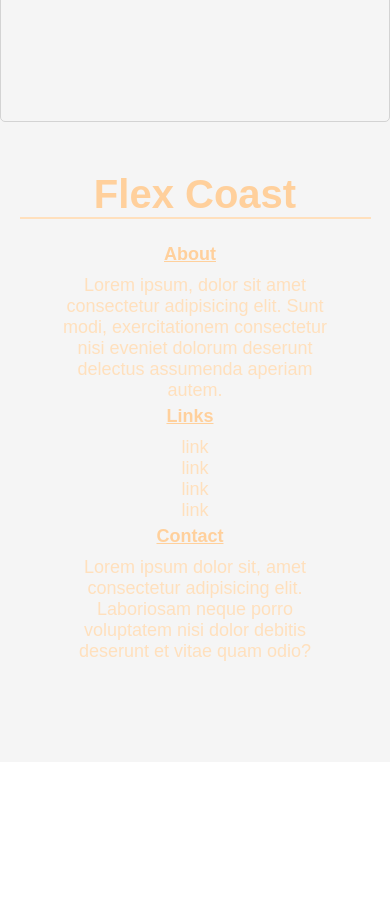
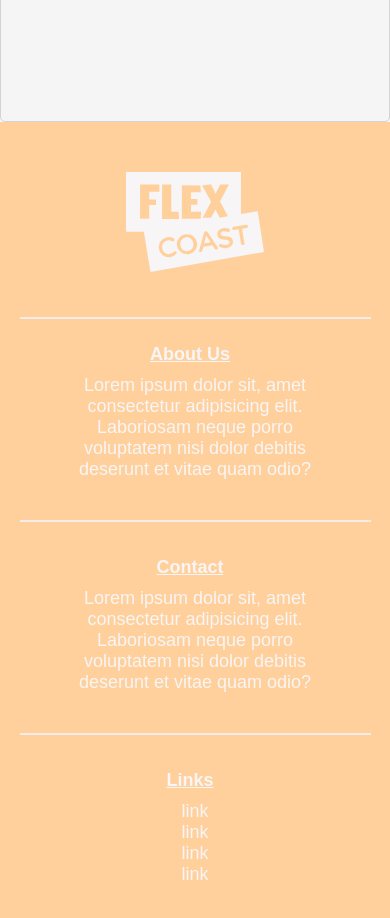
Before and after one commit to SevaDer14/flex_coast_client, a React (Create React App) app: page /inquiry in a window 390 px wide. Shown: the part 960-1878 px from the top of the page. Before the commit the page ends 1722 px from the top, so only its background shows below. Built offline with nearby package versions, Linux system fonts and the light colour scheme.

Commit message:
Add logo, color responsive hr

```diff
--- a/src/components/Footer.jsx
+++ b/src/components/Footer.jsx
@@ -1,22 +1,38 @@
 import React from 'react'
 import Grid from '@material-ui/core/Grid'
+import logo from '../assets/logoWhite.svg'
 
 const Footer = () => {
   return (
     <>
       <Grid data-cy='footer' id='footer' container alignItems='center'>
         <Grid className='footer-header' item xs={12}>
-          <h1>Flex Coast</h1>
-          <hr className='black-br' />
+        <img src={logo} alt='logo' className='logo' data-cy='flex-coast' />
+          <hr className='top-hr' />
         </Grid>
         <Grid data-cy='footer-categories' container alignItems='flex-start'>
           <Grid data-cy='footer-about' className='sub-header' item sm={4}>
-            <h3>About</h3>
+          <h3>About Us</h3>
             <p className='footer-text'>
-              Lorem ipsum, dolor sit amet consectetur adipisicing elit. Sunt
-              modi, exercitationem consectetur nisi eveniet dolorum deserunt
-              delectus assumenda aperiam autem.
+              Lorem ipsum dolor sit, amet consectetur adipisicing elit.
+              Laboriosam neque porro voluptatem nisi dolor debitis deserunt et
+              vitae quam odio?
             </p>
+            <hr className='sub-hr' />
+          </Grid>
+          <Grid
+            data-cy='footer-contact'
+            className='sub-header'
+            item
+            xs={12}
+            sm={4}>
+            <h3>Contact</h3>
+            <p className='footer-text'>
+              Lorem ipsum dolor sit, amet consectetur adipisicing elit.
+              Laboriosam neque porro voluptatem nisi dolor debitis deserunt et
+              vitae quam odio?
+            </p>
+            <hr className='sub-hr' />
           </Grid>
           <Grid data-cy='links' className='sub-header' item xs={12} sm={4}>
             <h3>Links</h3>
@@ -33,19 +49,6 @@ const Footer = () => {
               <a href='https://www.youtube.com/watch?v=dQw4w9WgXcQ'>link</a>
             </p>
           </Grid>
-          <Grid
-            data-cy='footer-contact'
-            className='sub-header'
-            item
-            xs={12}
-            sm={4}>
-            <h3>Contact</h3>
-            <p className='footer-text'>
-              Lorem ipsum dolor sit, amet consectetur adipisicing elit.
-              Laboriosam neque porro voluptatem nisi dolor debitis deserunt et
-              vitae quam odio?
-            </p>
-          </Grid>
         </Grid>
       </Grid>
     </>
--- a/src/styles/footer.css
+++ b/src/styles/footer.css
@@ -1,20 +1,21 @@
 #footer {
+  background-color: #ffd09c;
   padding-top: 50px;
   width: 100%;
-  padding-bottom: 100px;
+  padding-bottom: 50px;
 }
 
 #footer .footer-header {
   font-size: 20px;
-  color: #ffd09c;
+  color: #f7f5f5;
   text-align: center;
   margin: 0 0 20px 0;
 }
 
-#footer .black-br {
+#footer .top-hr {
   border: none;
   height: 2px;
-  background-color: #ffe0bd;
+  background-color: #f2ecec;
   text-align: center;
   margin: 0 5%;
 }
@@ -22,19 +23,20 @@
 #footer .sub-header {
   color: #ffd09c;
   text-align: center;
+  padding-bottom: 30px;
 }
 
 #footer .sub-header h3 {
   text-decoration: underline;
+  color: #f7f5f5;
 }
 
 #footer .sub-header .footer-text {
-  color: #ffe0bd;
+  color: #f7f5f5;
   text-decoration: none;
   font-size: 18px;
   margin: 0 40px 0 40px;
-  padding-right: 20px;
-  padding-left: 20px;
+  padding: 0 20px 40px 20px;
 }
 
 #footer .sub-header .footer-link a,
@@ -42,6 +44,26 @@
 #footer .sub-header a:focus,
 #footer .sub-header a:active {
   text-decoration: none;
-  color: #ffe0bd;
+  color: #f7f5f5;
   font-size: 18px;
 }
+
+#footer .sub-header .sub-hr {
+  border: none;
+  height: 2px;
+  background-color: #f2ecec;
+  text-align: center;
+  margin: 0 5%;
+}
+
+@media (min-width: 599px) {
+  #footer .sub-header .sub-hr {
+    display: none;
+  }
+}
+
+.logo {
+  height: 100px;
+  color: white;
+  padding-bottom: 40px;
+}
--- a/src/styles/footer.scss
+++ b/src/styles/footer.scss
@@ -1,20 +1,21 @@
 @import './variables';
 
 #footer {
+  background-color: $secondaryColor;
   padding-top: 50px;
   width: 100%;
-  padding-bottom: 100px;
+  padding-bottom: 50px;
 
   .footer-header {
     font-size: 20px;
-    color: $secondaryColor;
+    color: rgb(247, 245, 245);
     text-align: center;
     margin: 0 0 20px 0;
   }
-  .black-br {
+  .top-hr {
     border: none;
     height: 2px;
-    background-color: rgb(255, 224, 189);
+    background-color: rgb(242, 236, 236);
     text-align: center;
     margin: 0 5%;
   }
@@ -22,18 +23,18 @@
   .sub-header {
     color: $secondaryColor;
     text-align: center;
-
+    padding-bottom: 30px;
     h3 {
       text-decoration: underline;
+      color: rgb(247, 245, 245);
     }
 
     .footer-text {
-      color: rgb(255, 224, 189);
+      color: rgb(247, 245, 245);
       text-decoration: none;
       font-size: 18px;
       margin: 0 40px 0 40px;
-      padding-right: 20px;
-      padding-left: 20px;
+      padding: 0 20px 40px 20px;
     }
 
     .footer-link a,
@@ -41,8 +42,25 @@
     a:focus,
     a:active {
       text-decoration: none;
-      color: rgb(255, 224, 189);
+      color: rgb(247, 245, 245);
       font-size: 18px;
+    }
+
+    .sub-hr{
+      border: none;
+      height: 2px;
+      background-color: rgb(242, 236, 236);
+      text-align: center;
+      margin: 0 5%;
+      @media (min-width: 599px) {
+       display: none;
+      }
     }
   }
 }
+
+.logo{
+  height: 100px;
+  color: white;
+  padding-bottom: 40px;
+}
```
Also changed, not shown: src/assets/logoWhite.svg (added).
